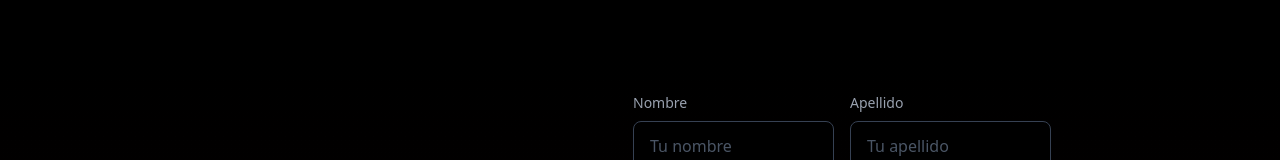
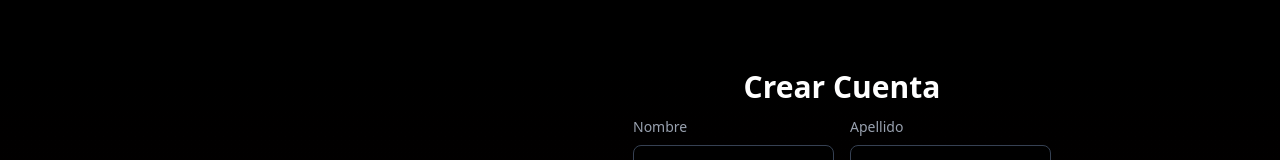
Before and after one commit to CrhistoferVera/oktava-frontend-web, a Next.js app: page /sign-up in a window 1280 px wide. Shown: the top 160 px of the page. Built offline with nearby package versions, Linux system fonts and the light colour scheme.

Commit message:
Add headings to SignInForm and SignUpForm components for better user guidance

```diff
--- a/src/components/auth/SignInForm.tsx
+++ b/src/components/auth/SignInForm.tsx
@@ -40,6 +40,7 @@
             {error}
           </div>
         )}
+        <h1 className="text-3xl font-bold text-white text-center">Iniciar Sesión</h1>
         <Input
           label="Correo electrónico"
           id="email"
--- a/src/components/auth/SignUpForm.tsx
+++ b/src/components/auth/SignUpForm.tsx
@@ -44,6 +44,7 @@
             {error}
           </div>
         )}
+        <h1 className="text-3xl font-bold text-white text-center  ">Crear Cuenta</h1>
         <div className='md:flex md:gap-4 space-y-3 md:space-y-0'>
             <Input
             label="Nombre"
```
